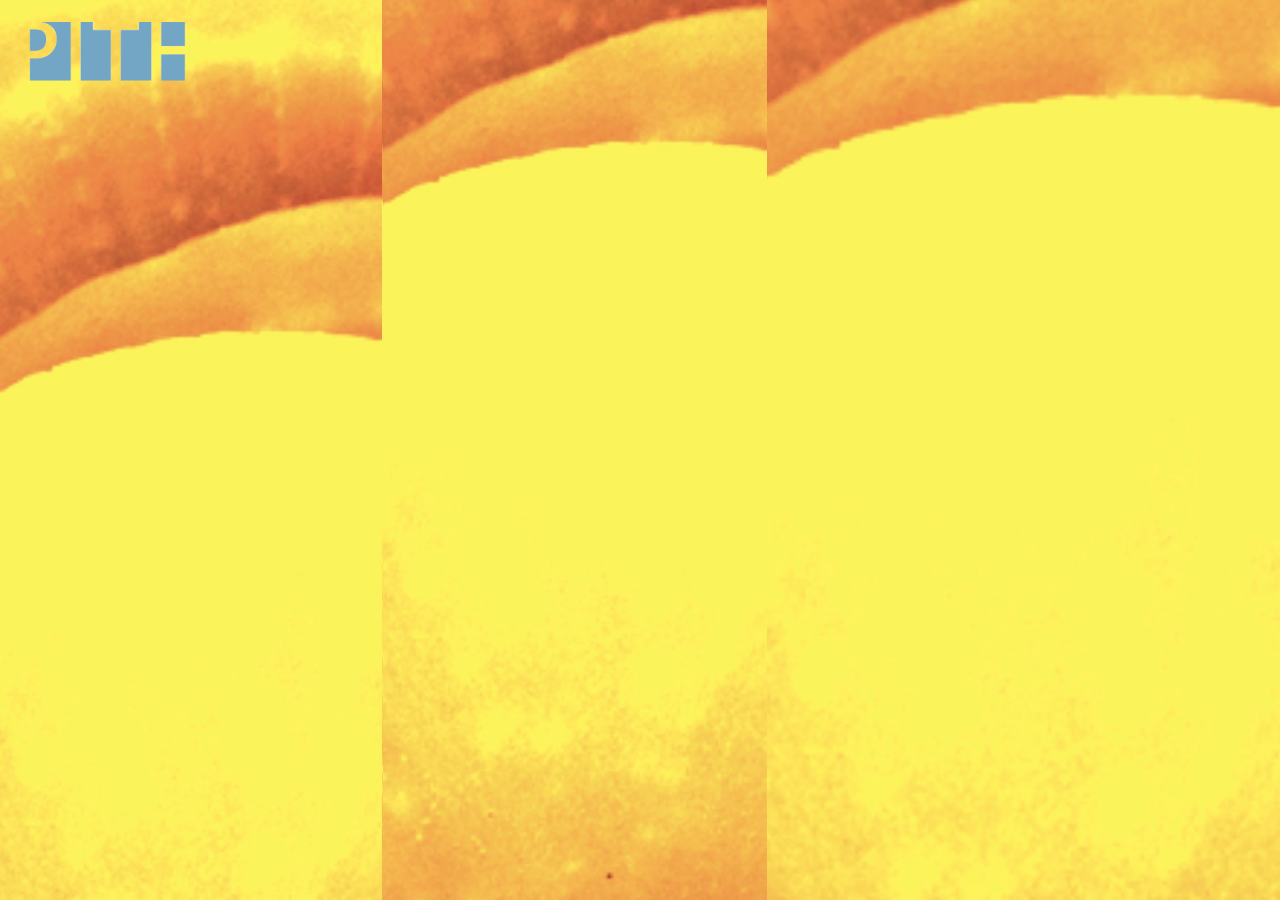
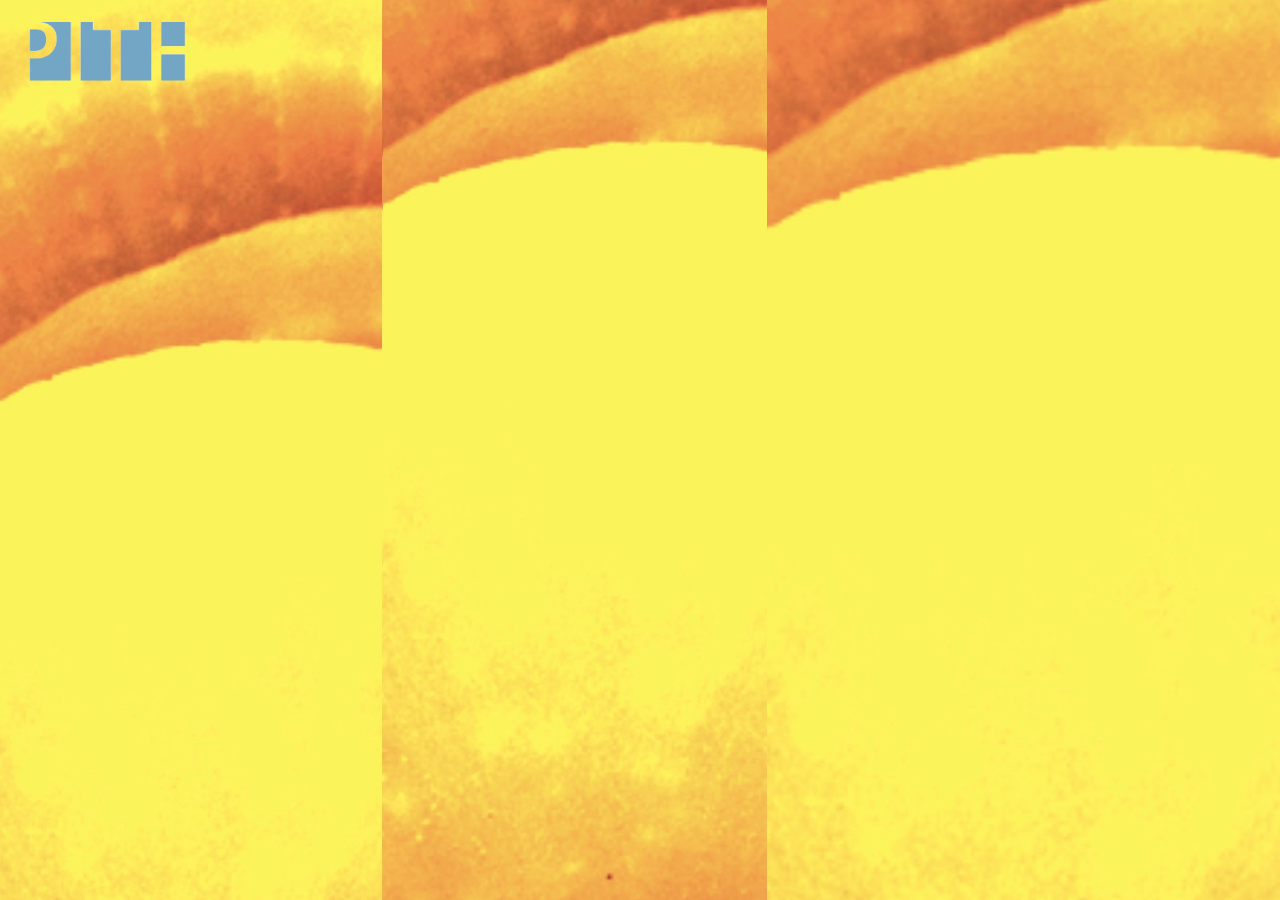
Before and after one commit to zoe-pith/pith-site, a Jekyll site: the page built from index.html, in a window 1280 px wide. Built offline with Jekyll 4.4.1, drawn with Linux system fonts in a browser that asks for light colours.

Commit message:
fix bottom border of turnips

```diff
--- a/_sass/_layout.scss
+++ b/_sass/_layout.scss
@@ -150,9 +150,14 @@
 }
 .turnip-image-zone {
   position: absolute;
+  z-index: -1;
+
   top: 0; min-height: 1440px;
-  margin-top: -400px;
-  z-index: -1;
+  margin-top: -300px;
+
+  @media screen and (min-height: 975px) {
+    min-height: 150%;
+  }
 
   transition: all 8s;
 }
@@ -171,9 +176,11 @@
 .big-right-turnip-image-zone {
   left: 29.9%;
   width: 70.1%;
+  margin-top: -100px;
 }
 .turnip-image {
-  width: 100%; min-height: 1440px;
+  position: absolute; left: 0; top: 0;
+  width: 100%; height: 100%;
   object-fit: cover;
 
   transition: all 8s;
--- a/js/main.js
+++ b/js/main.js
@@ -112,7 +112,7 @@
         turnip._height = turnip.getBoundingClientRect().height / 3;
       }
 
-      var nextTop = -turnip._height * 0.25 + Math.random() * turnip._height * 0.3;
+      var nextTop = -300 + Math.random() * 500;
 
       turnip.style.transform = 'translateY(' + nextTop + 'px)';
 
```
